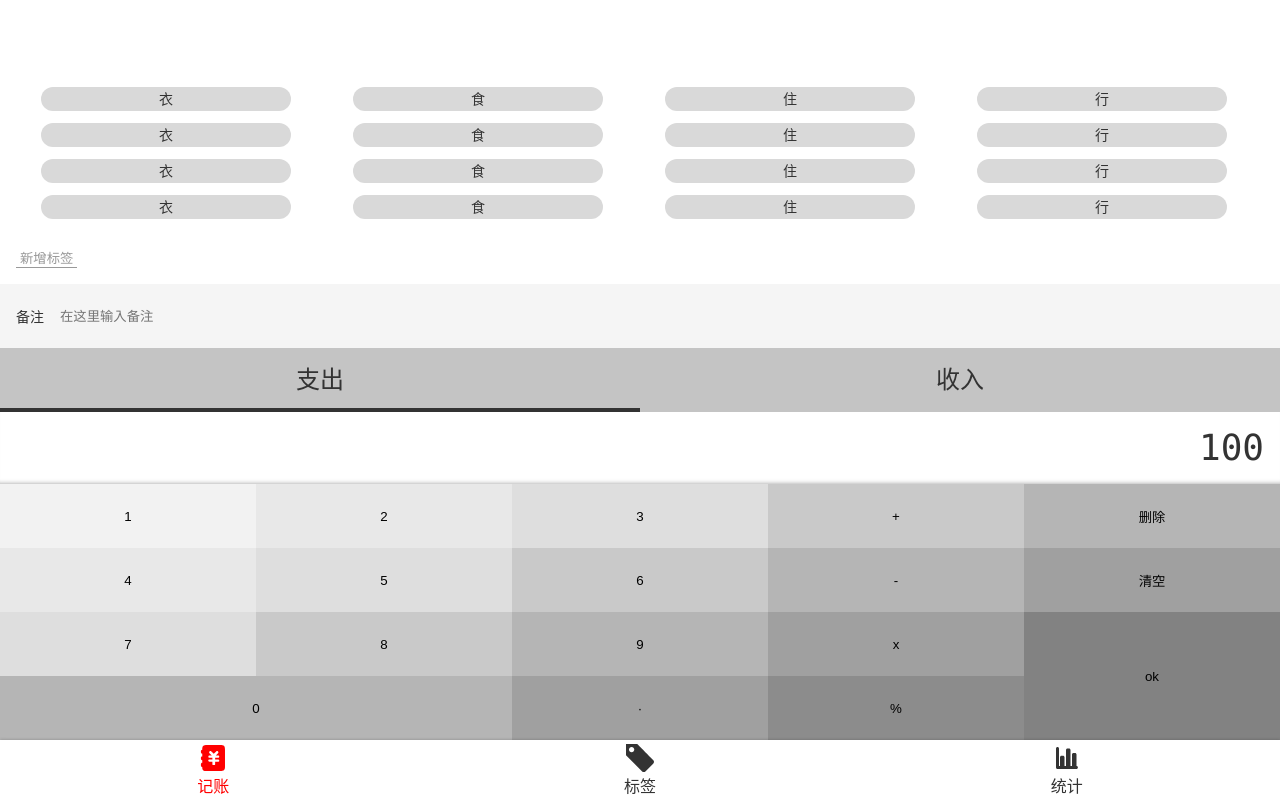
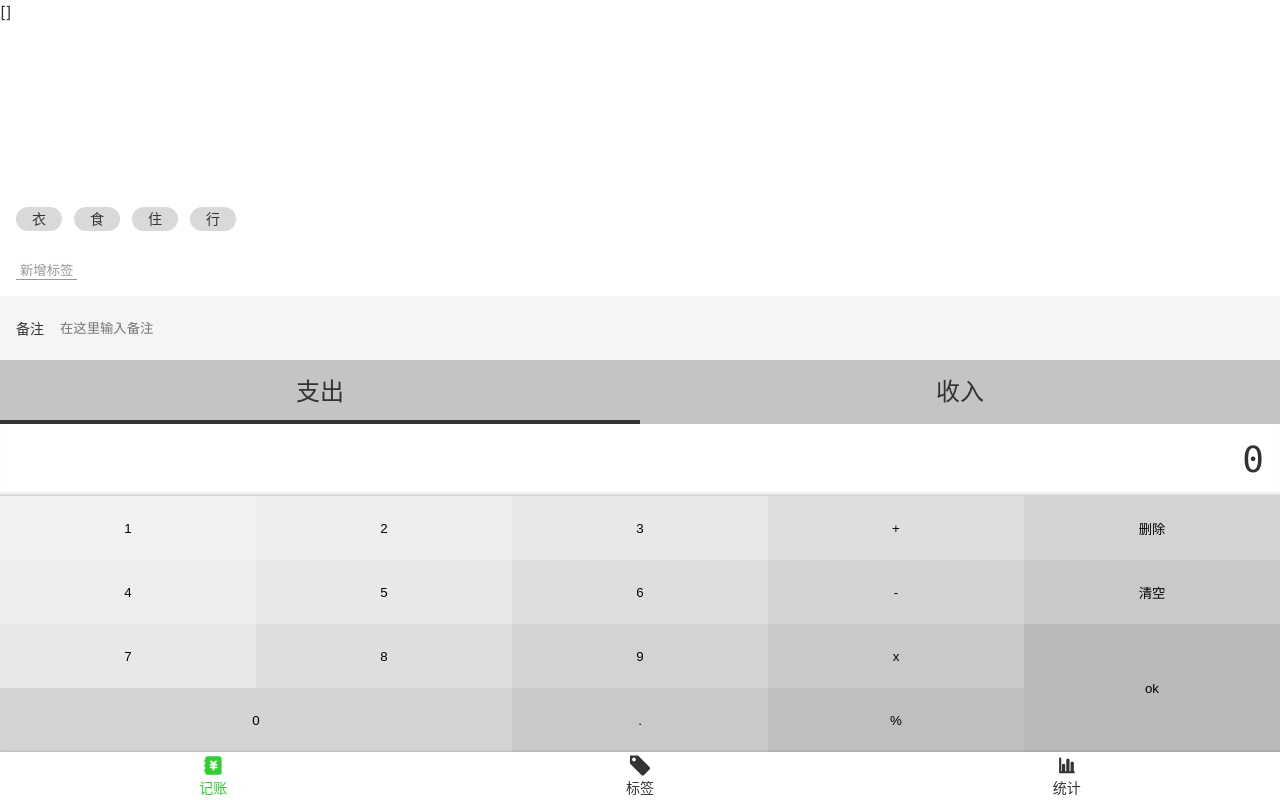
Before and after one commit to ONEJX/shou-cai-nu, a Vue app: page /#/money in a window 1280 px wide. Built offline with nearby package versions, Linux system fonts and the light colour scheme.

Commit message:
完善Money组件功能，添加createdAt字段

```diff
--- a/src/components/Layout.vue
+++ b/src/components/Layout.vue
@@ -21,8 +21,8 @@
     }
     .content{
         flex-grow: 1;
-        overflow: auto;
         display: flex;
         flex-direction: column;
+        overflow: hidden;
     }
 </style>
--- a/src/components/Money/Notes.vue
+++ b/src/components/Money/Notes.vue
@@ -1,14 +1,22 @@
 <template>
     <label class="notes">
             <span class="name">备注</span>
-            <input type="text" placeholder="在这里输入备注">
+            <input type="text" v-model="value" placeholder="在这里输入备注">
     </label>
 </template>
 
 <script lang="ts">
-    export default {
-        name: "Notes"
-    }
+  import Vue from 'vue';
+  import {Component, Watch} from "vue-property-decorator";
+
+  @Component
+  export default class Notes extends Vue{
+      value = '';
+      @Watch('value')
+      onValueChanged(value:string,oldValue:string){
+          this.$emit('update:value',value)
+      }
+  }
 </script>
 
 <style scoped lang="scss">
--- a/src/components/Money/NumberPad.vue
+++ b/src/components/Money/NumberPad.vue
@@ -1,32 +1,70 @@
 <template>
   <div class="numberPad">
-        <div class="output">100</div>
+    <div class="output">{{output}}</div>
     <div class="btns">
-            <button>1</button>
-            <button>2</button>
-            <button>3</button>
-            <button>+</button>
-            <button>删除</button>
-            <button>4</button>
-            <button>5</button>
-            <button>6</button>
+      <button @click="inputContent">1</button>
+      <button @click="inputContent">2</button>
+      <button @click="inputContent">3</button>
+      <button >+</button>
+      <button @click="remove">删除</button>
+      <button @click="inputContent">4</button>
+      <button @click="inputContent">5</button>
+      <button @click="inputContent">6</button>
       <button>-</button>
-            <button>清空</button>
-            <button>7</button>
-            <button>8</button>
-            <button>9</button>
+      <button @click="clear">清空</button>
+      <button @click="inputContent">7</button>
+      <button @click="inputContent">8</button>
+      <button @click="inputContent">9</button>
       <button>x</button>
-            <button class="ok">ok</button>
-            <button class="zero">0</button>
-            <button>·</button>
+      <button @click="ok" class="ok">ok</button>
+      <button @click="inputContent" class="zero">0</button>
+      <button @click="inputContent">.</button>
       <button>%</button>
     </div>
   </div>
 </template>
 
 <script lang="ts">
-    export default {
-        name: "NumberPad"
+    import Vue from 'vue';
+    import {Component, Prop} from 'vue-property-decorator';
+
+    @Component
+    export default class NumberPad extends Vue {
+      @Prop() readonly value!:number
+      output = this.value.toString()
+
+      inputContent(e:MouseEvent){
+        const button = (e.target as HTMLButtonElement);
+        const input = button.textContent!;
+        if(this.output.length === 16){ return; }
+          if(this.output === '0'){
+              if('0123456789'.indexOf(input)>=0){
+                  this.output = input;
+              }else{
+                  this.output += input;
+              }
+              return;
+          }
+          if (this.output.indexOf('.') >= 0 && input === '.') {
+              return;
+          }
+          this.output += input
+      }
+      remove(){
+          if(this.output.length !== 1){
+              this.output = this.output.slice(0,-1)
+          }else{
+              this.output = '0'
+          }
+      }
+      clear(){
+          this.output = '0'
+      }
+      ok(){
+          this.$emit('update:value',this.output)
+          this.$emit('submit',this.output)
+          this.clear()
+      }
     }
 </script>
 
@@ -35,6 +73,7 @@
   .numberPad{
     .output{
       @extend %clearFix;
+      height:72px;
       font-size:36px;
       font-family: Consolas,monospace;
       padding:9px 16px;
@@ -61,25 +100,25 @@
           background: $bg;
         }
         &:nth-child(2),&:nth-child(6){
-                    background: darken($bg,4%);
+          background: darken($bg,2%);
         }
         &:nth-child(3),&:nth-child(7),&:nth-child(11){
-                    background: darken($bg,4*2%);
+          background: darken($bg,2*2%);
         }
         &:nth-child(4),&:nth-child(8),&:nth-child(12){
-                    background: darken($bg,4*4%);
+          background: darken($bg,2*4%);
         }
         &:nth-child(5),&:nth-child(9),&:nth-child(13),&:nth-child(16){
-                    background: darken($bg,4*6%);
+          background: darken($bg,2*6%);
         }
         &:nth-child(10),&:nth-child(14),&:nth-child(17){
-                    background: darken($bg,4*8%);
+          background: darken($bg,2*8%);
         }
         &:nth-child(15){
-                    background: darken($bg,4*11%);
+          background: darken($bg,2*11%);
         }
         &:nth-child(18){
-                    background: darken($bg,4*10%);
+          background: darken($bg,2*10%);
         }
       }
     }
--- a/src/components/Money/Tags.vue
+++ b/src/components/Money/Tags.vue
@@ -1,33 +1,39 @@
 <template>
     <div class="tags">
         <div class="new">
-            <button>新增标签</button>
+            <button @click="addTag">新增标签</button>
         </div>
         <ul class="current">
-            <li>衣</li>
-            <li>食</li>
-            <li>住</li>
-            <li>行</li>
-            <li>衣</li>
-            <li>食</li>
-            <li>住</li>
-            <li>行</li>
-            <li>衣</li>
-            <li>食</li>
-            <li>住</li>
-            <li>行</li>
-            <li>衣</li>
-            <li>食</li>
-            <li>住</li>
-            <li>行</li>
-
+            <li v-for="tags in dataSource" :key="tags" @click="toggle(tags)"
+            :class="{selected:selectedTage.indexOf(tags)>=0}">{{tags}}</li>
         </ul>
     </div>
 </template>
 
 <script lang="ts">
-    export default {
-        name: "Tags"
+    import  Vue from 'vue'
+    import {Component, Prop} from "vue-property-decorator";
+
+    @Component
+    export default class Tags extends Vue{
+        @Prop() readonly dataSource:string | undefined;
+        selectedTage:string[] = [];
+
+        toggle(tag:string){
+            const index = this.selectedTage.indexOf(tag)
+            if(!(index>=0)){
+                this.selectedTage.push(tag)
+            }else{
+                this.selectedTage.splice(index,1)
+            }
+            this.$emit('update:value',this.selectedTage)
+        }
+        addTag(){
+            const tag = window.prompt('请输入标签');
+            if(this.dataSource){
+                this.$emit('update:dataSource',[...this.dataSource,tag])
+            }
+        }
     }
 </script>
 
@@ -41,11 +47,12 @@
         >.current{
             display: flex;
             flex-wrap: wrap;
-            justify-content: space-around;
+            overflow: auto;
+            max-height: 80px;
             > li{
-                background: #d9d9d9;
+                $bg:#d9d9d9;
+                background: $bg;
                 text-align: center;
-                width: 20%;
                 $h:24px;
                 height:$h;
                 line-height:$h;
@@ -53,6 +60,10 @@
                 padding: 0 16px;
                 margin-right: 12px;
                 margin-bottom: 12px;
+                &.selected{
+                    background: darken($bg,50%);
+                    color:white;
+                }
             }
         }
         >.new{
--- a/src/components/Money/Types.vue
+++ b/src/components/Money/Types.vue
@@ -1,30 +1,43 @@
 <template>
     <ul class="types">
-            <li class="selected">支出</li>
-            <li class="">收入</li>
+        <li :class="{selected:value === '-'}" @click="selectType('-')">支出</li>
+        <li :class="{selected:value === '+'}" @click="selectType('+')">收入</li>
     </ul>
 </template>
 
 <script lang="ts">
-    export default {
-        name: "Types"
+    import Vue from 'vue'
+    import {Component, Prop, Watch} from "vue-property-decorator";
+
+    @Component
+    export default class Types extends Vue {
+        @Prop() readonly value!:string;
+        selectType(type: string) {
+            console.log(type);
+            if (type !== '-' && type !== '+') {
+                throw new Error('type is unknown')
+            }
+            this.$emit('update:value',type)
+        }
     }
 </script>
 
 <style scoped lang="scss">
-    .types{
+    .types {
         background: #c4c4c4;
-        display:flex;
-        text-align:center;
-        font-size:24px;
-        > li{
+        display: flex;
+        text-align: center;
+        font-size: 24px;
+
+        > li {
             flex: 1;
-            height:64px;
-            display:flex;
+            height: 64px;
+            display: flex;
             justify-content: center;
             align-items: center;
             position: relative;
-            &.selected::after{
+
+            &.selected::after {
                 content: '';
                 position: absolute;
                 bottom: 0;
--- a/src/components/Nav.vue
+++ b/src/components/Nav.vue
@@ -27,6 +27,8 @@
     .nav{
         box-shadow: 0 0 3px rgba(0,0,0,0.25);
         display: flex;
+        height: 48px;
+        font-size: 14px;
         > .item{
             flex:1;
             display: flex;
@@ -36,7 +38,7 @@
             align-items: center;
         }
         > .item.selected{
-            color:red;
+            color:limegreen;
         }
     }
 </style>
--- a/src/views/Money.vue
+++ b/src/views/Money.vue
@@ -1,20 +1,52 @@
 <template>
-    <Layout>
-        <Tags/>
-        <Notes/>
-        <Types/>
-        <NumberPad/>
-    </Layout>
+  <Layout>
+    {{recordList}}
+    <Tags :data-source.sync="tags" @update:value="onUpdateTags"/>
+    <Notes @update:value="onUpdateNotes"/>
+    <Types :value.sync="record.type"/>
+    <NumberPad :value.sync="record.amount" @submit="saveRecord"/>
+  </Layout>
 </template>
 
 <script lang="ts">
+    import Vue from 'vue';
     import Layout from "@/components/Layout.vue";
     import Tags from "@/components/Money/Tags.vue";
     import Notes from "@/components/Money/Notes.vue";
     import Types from "@/components/Money/Types.vue";
     import NumberPad from "@/components/Money/NumberPad.vue";
-    export default {
-        name: "Money",
+    import {Component,Watch} from "vue-property-decorator";
+
+    type Record = {
+        tags:string[]
+        notes:string
+        type:string
+        amount:number
+        createAt?:Date
+    }
+    @Component({
         components: {NumberPad, Types, Notes, Tags, Layout},
+    })
+    export default class Money extends  Vue{
+        tags = ['衣','食','住','行']
+        recordList:Record[] = JSON.parse(window.localStorage.getItem('recordList') || '[]')
+        record:Record = {
+            tags:[],notes:'',type:'-',amount:0
+        }
+        onUpdateTags(value:string[]){
+            this.record.tags = value
+        }
+        onUpdateNotes(value:string){
+            this.record.notes = value
+        }
+        saveRecord(){
+            const newRecord:Record = JSON.parse(JSON.stringify(this.record))
+            newRecord.createAt = new Date()
+            this.recordList.push(newRecord)
+        }
+        @Watch('recordList')
+        onRecordListChanged(){
+            window.localStorage.setItem('recordList',JSON.stringify(this.recordList))
+        }
     }
 </script>
```
Lines whose indentation alone changed are shown as unchanged.
